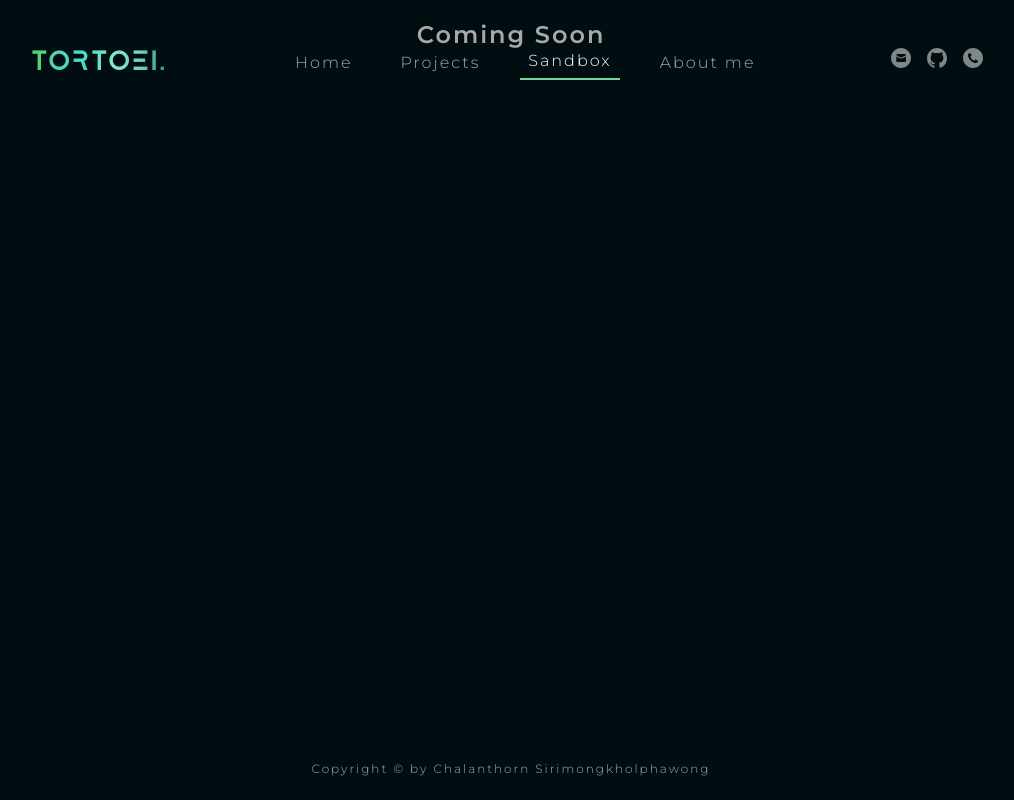
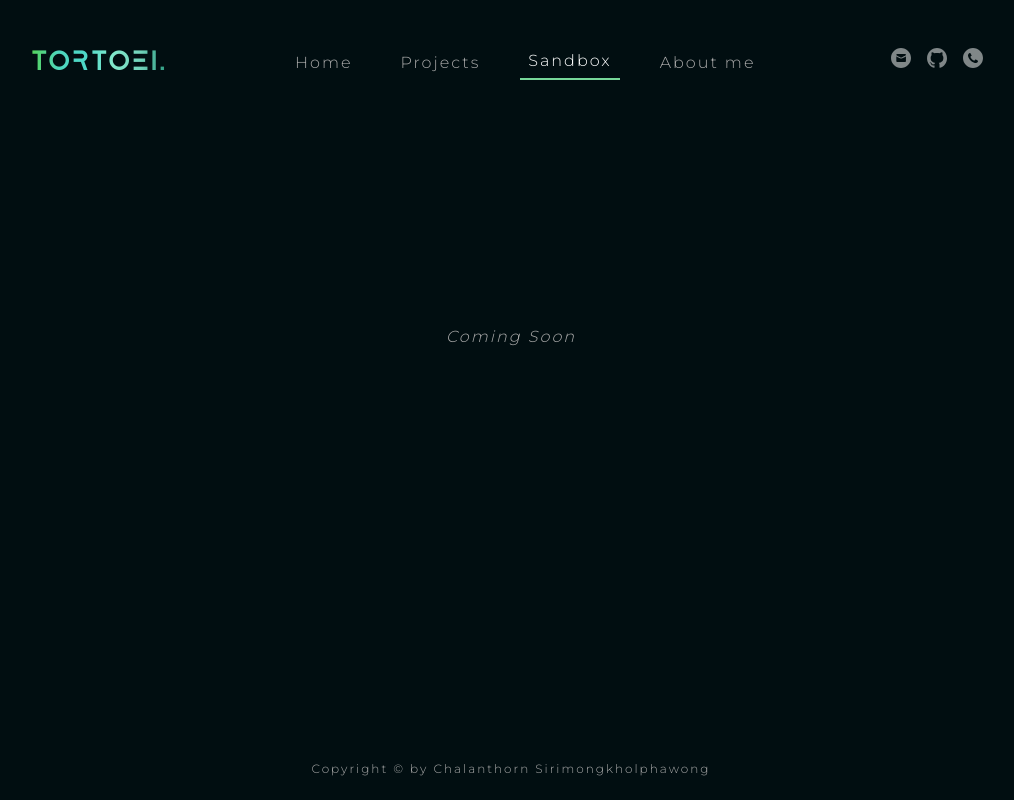
Before and after one commit to HyperactiveX/hyperactivex.github.io, a Next.js app: page /sandbox in a window 1280 px wide. Shown: the whole page, without its empty margins (129-1143 px from the left). Built offline with nearby package versions, Linux system fonts and the light colour scheme.

Commit message:
[UPDATE] : All pages

```diff
--- a/pages/about-me.tsx
+++ b/pages/about-me.tsx
@@ -7,7 +7,8 @@ const AboutMe = () => {
     <Fragment>
       <Layout title="Tortoei">
         <div className={styles.content}>
-          <div className={styles.imageBox}>
+          <div className={styles.comingSoon}>Coming Soon</div>
+          {/* <div className={styles.imageBox}>
             <img
               className={styles.profileImage}
               src={`/images/mypf.jpg`}
@@ -16,7 +17,7 @@ const AboutMe = () => {
           </div>
           <div className={styles.descriptionBox}>
             This contains description
-          </div>
+          </div> */}
         </div>
       </Layout>
     </Fragment>
--- a/pages/projects.tsx
+++ b/pages/projects.tsx
@@ -7,7 +7,7 @@ const Projects = () => {
     <Fragment>
       <Layout title="Tortoei">
         <div className={styles.content}>
-            <h2>THIS IS PROJECTS SECTION</h2>
+            <div className={styles.comingSoon}>Coming Soon</div>
         </div>
       </Layout>
     </Fragment>
--- a/pages/sandbox.tsx
+++ b/pages/sandbox.tsx
@@ -7,7 +7,7 @@ const Sandbox = () => {
     <Fragment>
       <Layout title="Tortoei">
         <div className={styles.content}>
-            <h2>Coming Soon</h2>
+        <div className={styles.comingSoon}>Coming Soon</div>
         </div>
       </Layout>
     </Fragment>
--- a/styles/pages/AboutMe.module.css
+++ b/styles/pages/AboutMe.module.css
@@ -5,6 +5,11 @@
 	align-items: center;
 	justify-content: center;
 }
+
+.comingSoon {
+	font-style: italic;
+}
+
 .imageBox,
 .descriptionBox {
 	display: flex;
--- a/styles/pages/Projects.module.css
+++ b/styles/pages/Projects.module.css
@@ -1,7 +1,12 @@
 .content {
-    width: 100%;
-    min-height: var(--screenHeight);
-    display: flex;
-    flex-direction: column;
-    align-items: center;
+	width: 100%;
+	min-height: var(--screenHeight);
+	display: flex;
+	flex-direction: column;
+	align-items: center;
+	justify-content: center;
 }
+
+.comingSoon {
+	font-style: italic;
+}
--- a/styles/pages/Sandbox.module.css
+++ b/styles/pages/Sandbox.module.css
@@ -1,7 +1,12 @@
 .content {
-    width: 100%;
-    min-height: var(--screenHeight);
-    display: flex;
-    flex-direction: column;
-    align-items: center;
+	width: 100%;
+	min-height: var(--screenHeight);
+	display: flex;
+	flex-direction: column;
+	align-items: center;
+	justify-content: center;
 }
+
+.comingSoon {
+	font-style: italic;
+}
```
